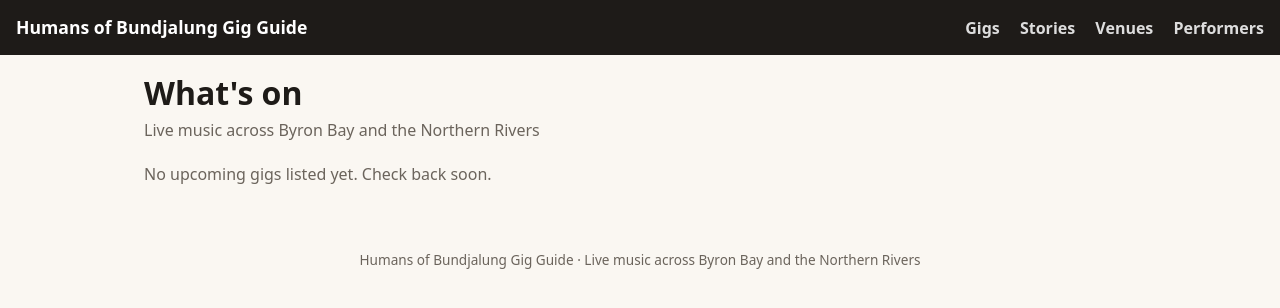
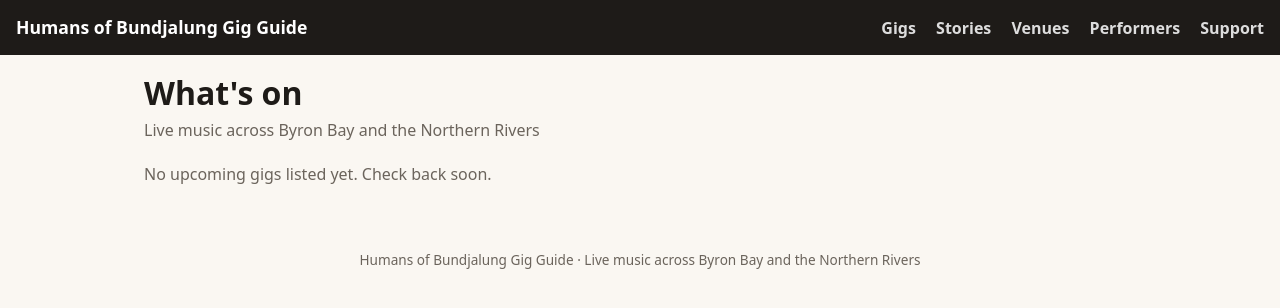
Before and after one commit to justuseful/gigguide, a Flask app: page / in a window 1280 px wide. Shown: the top 308 px of the page. Run offline with Flask 3, Linux system fonts and the light colour scheme; data comes from the database, SQL or seed files in the repository; data that the repository does not hold is empty.

Commit message:
Add Support link to nav
Co-Authored-By: Claude Sonnet 5 <noreply@anthropic.com>

```diff
--- a/app/templates/base.html
+++ b/app/templates/base.html
@@ -15,6 +15,7 @@
       <a href="{{ url_for('public.stories') }}">Stories</a>
       <a href="{{ url_for('public.venues') }}">Venues</a>
       <a href="{{ url_for('public.performers') }}">Performers</a>
+      <a href="{{ url_for('public.support') }}">Support</a>
     </nav>
   </header>
   <main class="container">
```
